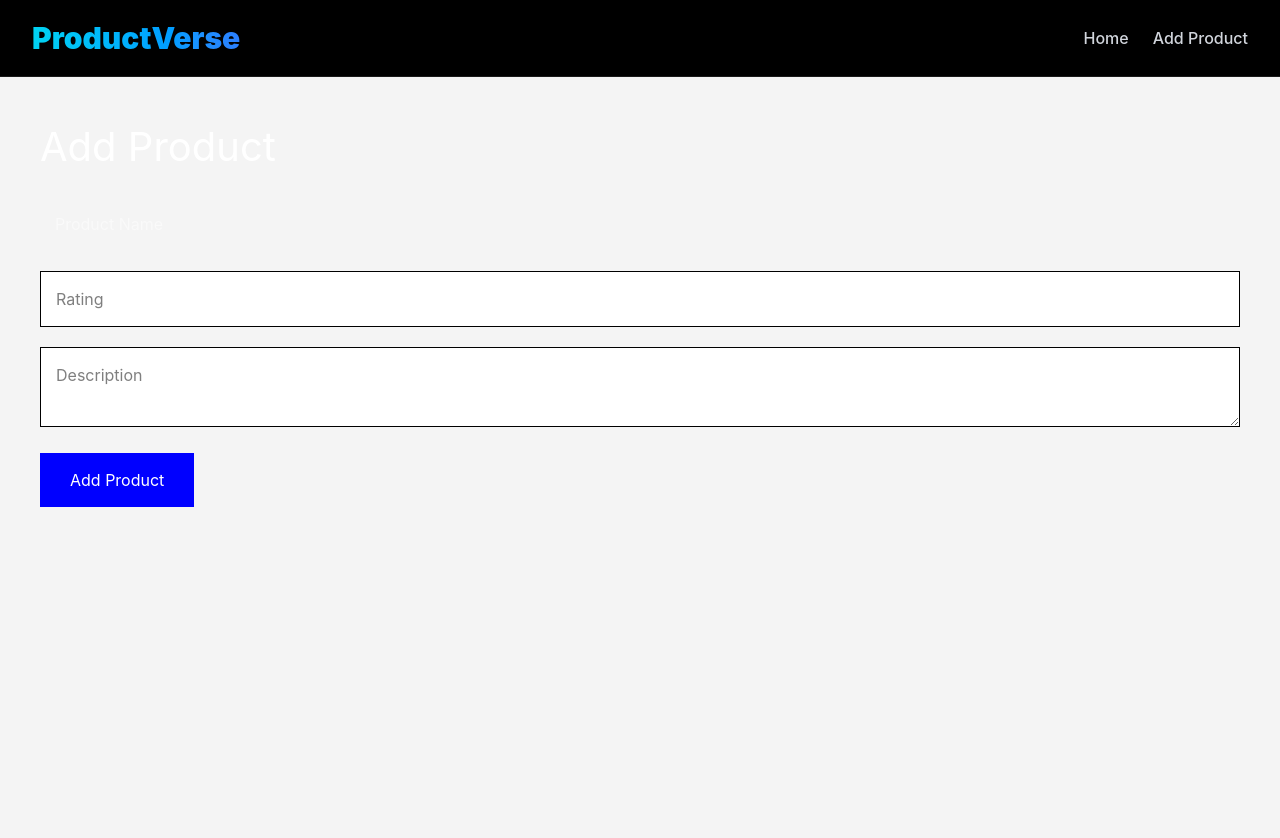
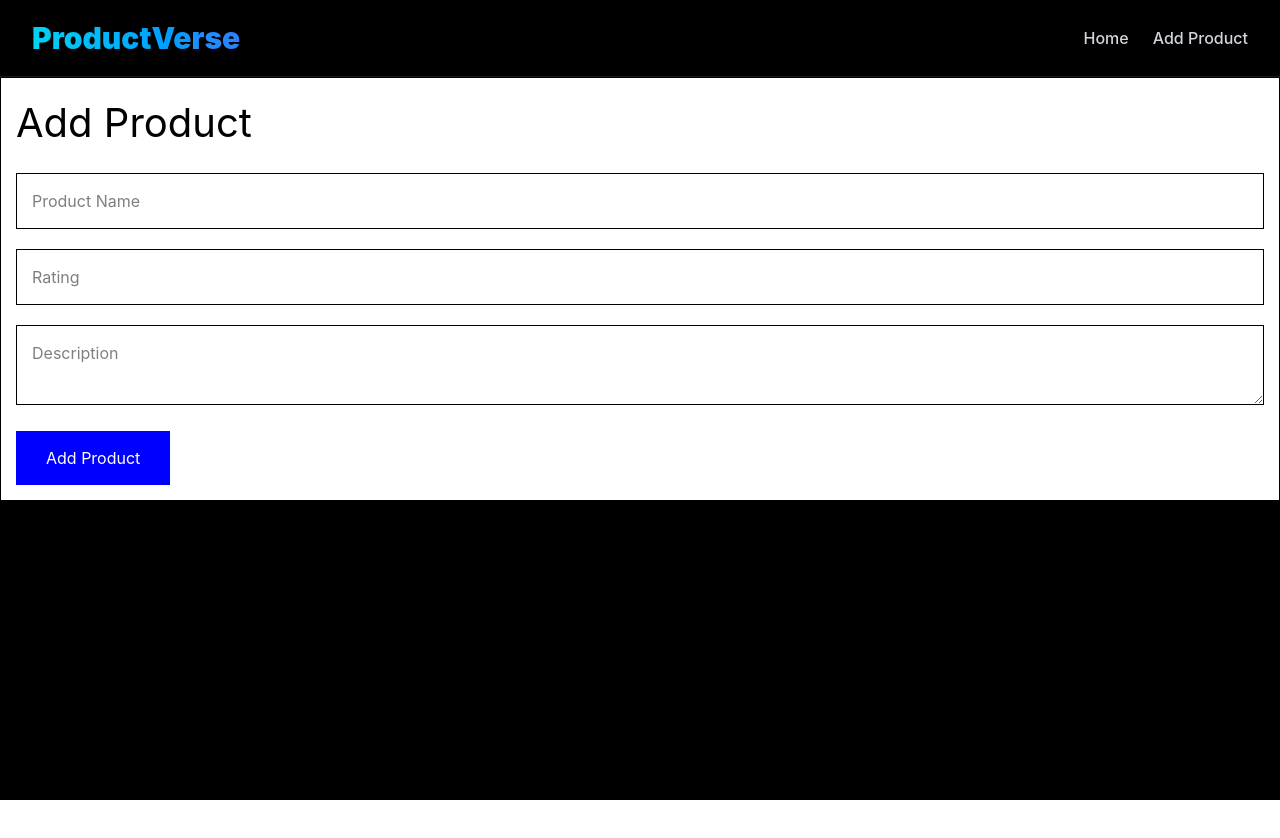
Before and after one commit to RajCoder-15/Smart-Product-Rating-Review-System, a React (Vite) app in the folder ratingreviewsystem/: page /add-product in a window 1280 px wide. Shown: the top 838 px of the page. After the commit the page ends 800 px from the top, so only its background shows below. Built offline with nearby package versions, Linux system fonts and the light colour scheme.

Commit message:
Fixed input text color

```diff
--- a/ratingreviewsystem/src/pages/AddProduct.jsx
+++ b/ratingreviewsystem/src/pages/AddProduct.jsx
@@ -42,9 +42,12 @@ function AddProduct() {
   return (
     <div
       style={{
-        minHeight: "100vh",
-        padding: "40px",
-        background: "#f4f4f4",
+            width: "100%",
+            padding: "15px",
+            marginBottom: "20px",
+            color: "black",
+            backgroundColor: "white",
+            border: "1px solid black"
       }}
     >
       <h1 style={{ fontSize: "40px", marginBottom: "20px" }}>
@@ -61,6 +64,9 @@ function AddProduct() {
             width: "100%",
             padding: "15px",
             marginBottom: "20px",
+            color: "black",
+            backgroundColor: "white",
+            border: "1px solid black"
           }}
         />
 
```
